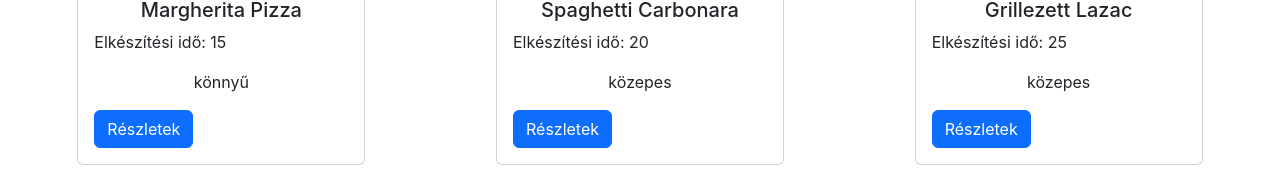
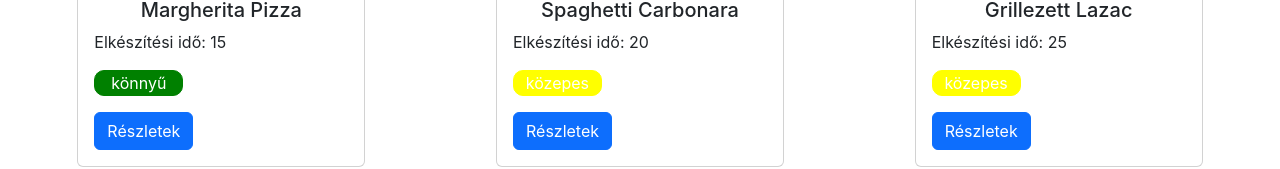
Before and after one commit to KomlosiAdam/Receptgyujtemeny, a Vue app: page / in a window 1280 px wide. Shown: the part 521-690 px from the top of the page. Built offline with nearby package versions, Linux system fonts and the light colour scheme.

Commit message:
Nehézségi szintek színei és rendezés kereső szerint

```diff
--- a/src/components/RecipeCard.vue
+++ b/src/components/RecipeCard.vue
@@ -1,24 +1,20 @@
 <script setup>
 import { Recipe } from '../classes/Recipe'
 import { recipes } from '../data/recipes'
-import { ref, computed, defineProps, defineEmits } from "vue"
-
-const search = ref("");
-const recipeList = ref(recipes);
-const filteredRecipes = computed(() => {
-    var tmp = recipeList.value.filter(recipe =>
-        recipe.name.toLowerCase().includes(search.value.toLowerCase()) ||
-        recipe.description.toLowerCase().includes(search.value.toLowerCase()) ||
-        recipe.difficulty.toLowerCase().includes(search.value.toLowerCase())
-    );
-    return tmp;
-});
-
+import { ref, computed } from "vue"
 
 const recipesList = ref([]);
 for (let recipe of recipes) {
     recipesList.value.push(new Recipe(recipe.id, recipe.name, recipe.cookTime, recipe.difficulty, recipe.imageURL))
 }
+
+const search = ref("");
+const filteredRecipes = computed(() => {
+    return recipesList.value.filter(recipe =>
+        recipe.getName().toLowerCase().includes(search.value.toLowerCase()) ||
+        recipe.getCookTime() <= search.value
+    );
+});
 </script>
 
 <template>
@@ -47,11 +43,15 @@ for (let recipe of recipes) {
         <div class="row cards">
             <div class="col-md-4" v-for="recipe in filteredRecipes">
                 <div class="card">
-                    <img :src=recipe.imageURL class="card-img-top" :alt=recipe.name :title=recipe.name>
+                    <img :src=recipe.getImageURL() class="card-img-top" :alt=recipe.getName() :title=recipe.getName()>
                     <div class="card-body">
-                        <h5 class="card-title text-center">{{ recipe.name }}</h5>
-                        <p class="card-text times">Elkészítési idő: {{ recipe.cookTime }}</p>
-                        <p class="card-text text-center">{{ recipe.difficulty }}</p>
+                        <h5 class="card-title text-center">{{ recipe.getName() }}</h5>
+                        <p class="card-text times">Elkészítési idő: {{ recipe.getCookTime() }}</p>
+                        <p class="card-text text-center" :class="{
+                            'easy': recipe.getDifficulty() === 'könnyű',
+                            'medium': recipe.getDifficulty() === 'közepes',
+                            'hard': recipe.getDifficulty() === 'nehéz',
+                        }">{{ recipe.getDifficulty() }}</p>
                         <a href="#" class="btn btn-primary">Részletek</a>
                     </div>
                 </div>
```
